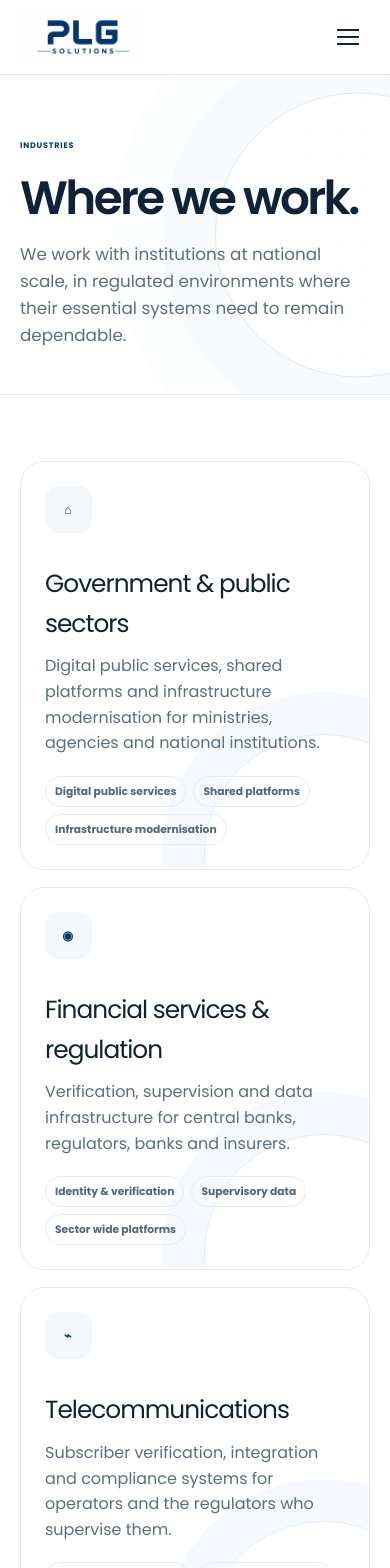
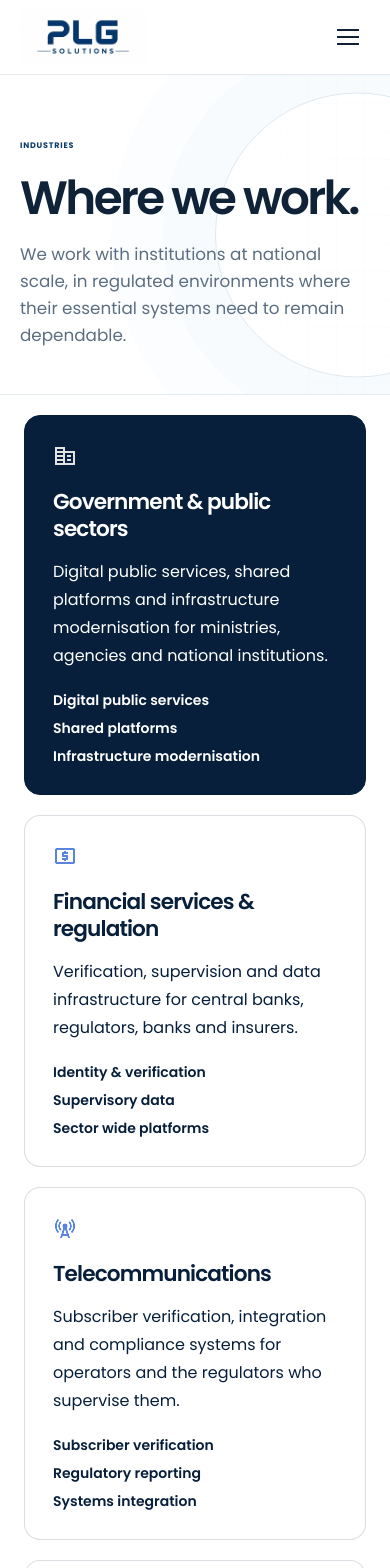
Before and after one commit to rutaganda56/plg-solutions, a Next.js app in the folder apps/client/: page /industries in a window 390 px wide. Shown: the top 1568 px of the page. Built offline with nearby package versions, Linux system fonts and the light colour scheme.

Commit message:
style(industries): refine responsive industry cards
Co-authored-by: Copilot <223556219+Copilot@users.noreply.github.com>

```diff
--- a/apps/client/app/industries/page.tsx
+++ b/apps/client/app/industries/page.tsx
@@ -1,6 +1,7 @@
 import type { Metadata } from "next";
 import CTASection from "@/app/components/CTASection";
 import PageHero from "@/app/components/PageHero";
+import Image from "next/image";
 
 export const metadata: Metadata = {
   title: "Industries",
@@ -12,7 +13,7 @@ const industries = [
   {
     id: "government",
     index: "01",
-    icon: "⌂",
+    icon: "/corporate_fare_24dp_E3E3E3_FILL0_wght400_GRAD0_opsz24.png",
     title: "Government & public sectors",
     description:
       "Digital public services, shared platforms and infrastructure modernisation for ministries, agencies and national institutions.",
@@ -21,7 +22,7 @@ const industries = [
   {
     id: "financial",
     index: "02",
-    icon: "◉",
+    icon: "/local_atm_24dp_5985E1_FILL0_wght400_GRAD0_opsz24.png",
     title: "Financial services & regulation",
     description:
       "Verification, supervision and data infrastructure for central banks, regulators, banks and insurers.",
@@ -30,7 +31,7 @@ const industries = [
   {
     id: "telecommunications",
     index: "03",
-    icon: "⌁",
+    icon: "/cell_tower_24dp_5985E1_FILL0_wght400_GRAD0_opsz24.png",
     title: "Telecommunications",
     description:
       "Subscriber verification, integration and compliance systems for operators and the regulators who supervise them.",
@@ -39,7 +40,7 @@ const industries = [
   {
     id: "trade",
     index: "04",
-    icon: "⇄",
+    icon: "/swap_horizontal_circle_24dp_5985E1_FILL0_wght400_GRAD0_opsz24.png",
     title: "Trade & borders",
     description:
       "Screening, inspection and clearance infrastructure across inland and border points.",
@@ -48,7 +49,7 @@ const industries = [
   {
     id: "energy",
     index: "05",
-    icon: "⚡",
+    icon: "/whatshot_24dp_5985E1_FILL0_wght400_GRAD0_opsz24.png",
     title: "Energy & utilities",
     description:
       "Connected systems for managing assets, monitoring operations and coordinating field and control-room teams across multiple locations.",
@@ -64,20 +65,32 @@ export default function IndustriesPage() {
         title={<>Where we work.</>}
         description="We work with institutions at national scale, in regulated environments where their essential systems need to remain dependable."
       />
-
-      <section className="section">
-        <div className="container">
-          <div className="industry-page-grid">
-            {industries.map((industry) => (
-              <article
-                className="industry-detail"
+      <section data-reveal className="bg-white py-5 text-[#071f3b] md:py-5">
+        <div className="mx-auto w-[calc(100%-48px)] max-w-[1320px]">
+          <div className="grid gap-5 md:grid-cols-12">
+            {industries.map((industry, industryIndex) => (
+              <article data-reveal-item
+                className={[
+                  "min-h-[320px] rounded-[16px] p-7",
+                  industryIndex === 0
+                    ? "border border-[#071f3b] bg-[#071f3b] text-white md:col-span-7"
+                    : industryIndex === 1
+                      ? "border border-[#071f3b]/15 bg-white text-[#071f3b] md:col-span-5"
+                      : "border border-[#071f3b]/15 bg-white text-[#071f3b] md:col-span-4",
+                ].join(" ")}
                 id={industry.id}
                 key={industry.index}
               >
-                <span className="industry-icon" aria-hidden="true">{industry.icon}</span>
-                <h2>{industry.title}</h2>
-                <p>{industry.description}</p>
-                <ul className="industry-tags">
+                <Image
+                  className={industryIndex === 0 ? "text-xs font-semibold text-white" : "text-xs font-semibold text-[#071f3b]"} aria-hidden="true"
+                  src={industry.icon}
+                  alt={industry.title}
+                  width={24}
+                  height={24}
+                />
+                <h2 className={industryIndex === 0 ? "mt-5 text-[clamp(1.35rem,2vw,1.65rem)] font-semibold leading-tight tracking-[-0.04em] text-white" : "mt-5 text-[clamp(1.35rem,2vw,1.65rem)] font-semibold leading-tight tracking-[-0.04em] text-[#071f3b]"}>{industry.title}</h2>
+                <p className={industryIndex === 0 ? "mt-4 leading-7 text-white" : "mt-4 leading-7 text-[#071f3b]"}>{industry.description}</p>
+                <ul className={industryIndex === 0 ? "mt-5 flex flex-wrap gap-x-5 gap-y-2 text-sm font-semibold text-white" : "mt-5 flex flex-wrap gap-x-5 gap-y-2 text-sm font-semibold text-[#071f3b]"}>
                   {industry.focus.map((item) => <li key={item}>{item}</li>)}
                 </ul>
               </article>
```
